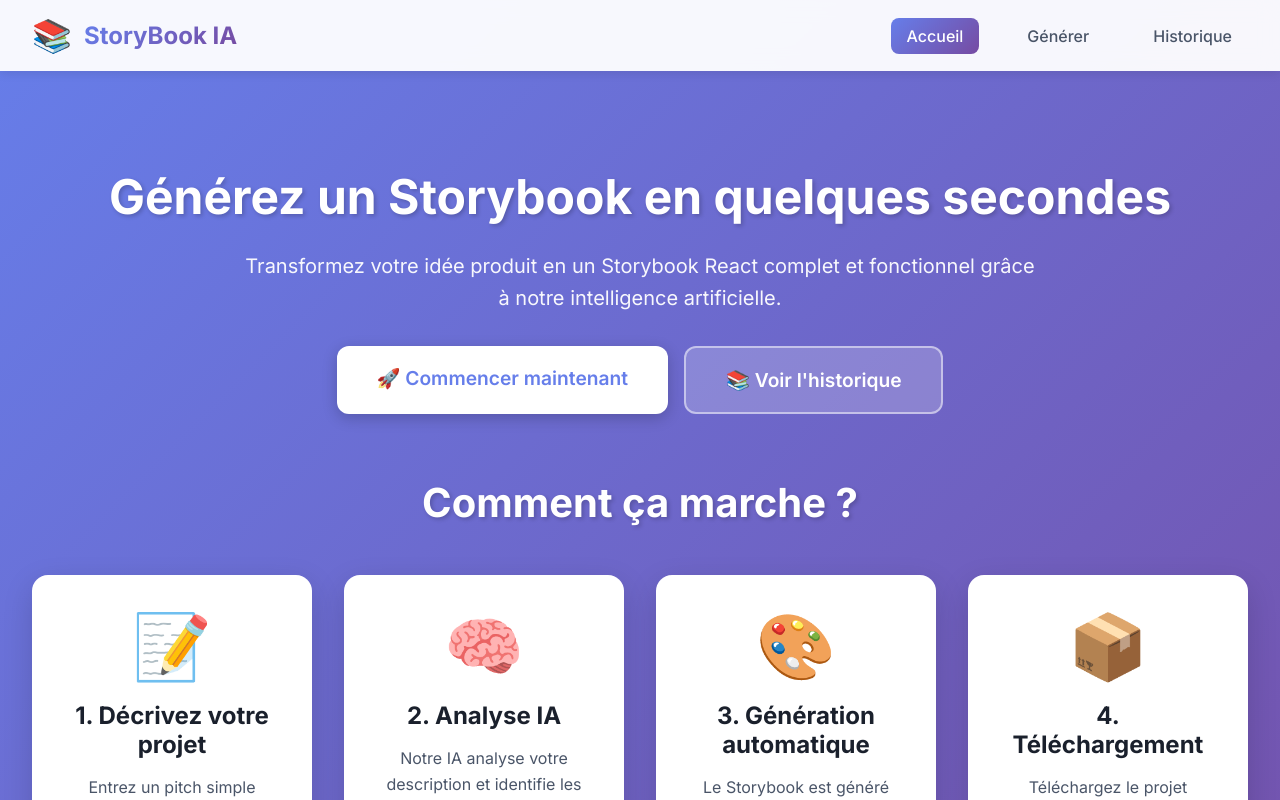
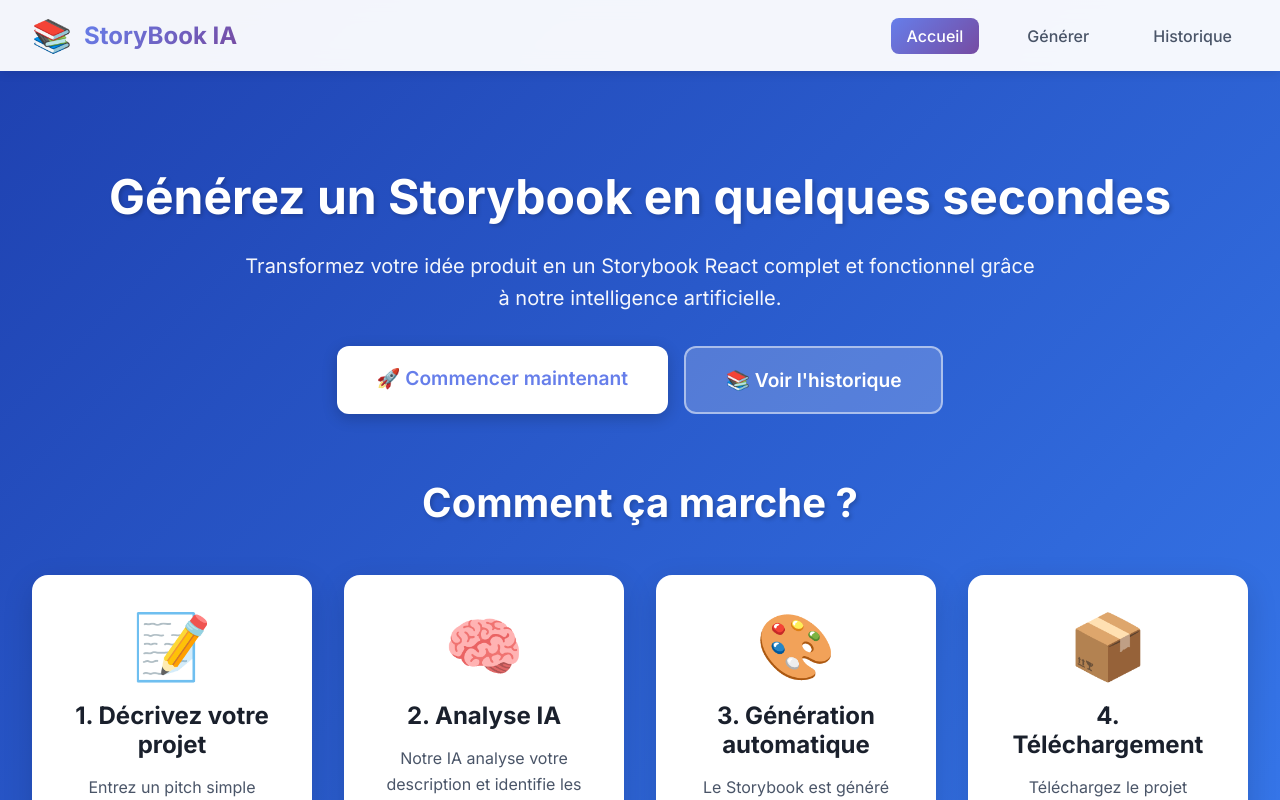
Before and after one commit to gvinsot/StoryBookIA, a React (Vite) app in the folder frontend/: page / in a window 1280 px wide. Shown: the top 800 px of the page. Built offline with nearby package versions, Linux system fonts and the light colour scheme.

Commit message:
feat: change theme from purple to deep blue (#1e40af to #3b82f6) (by Developer A)

```diff
--- a/frontend/src/index.css
+++ b/frontend/src/index.css
@@ -6,7 +6,7 @@
 
 body {
   font-family: 'Inter', -apple-system, BlinkMacSystemFont, 'Segoe UI', Roboto, sans-serif;
-  background: linear-gradient(135deg, #667eea 0%, #764ba2 100%);
+  background: linear-gradient(135deg, #1e40af 0%, #3b82f6 100%);
   min-height: 100vh;
   color: #1a202c;
 }
```
